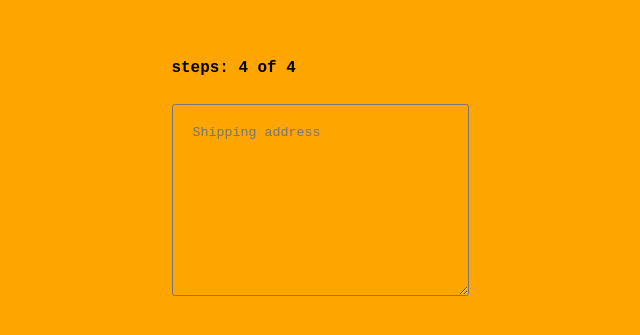
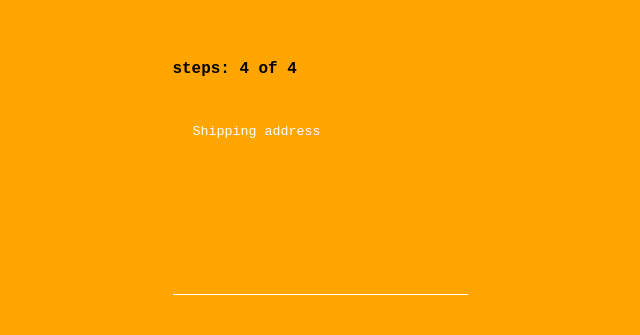
Before and after one commit to devmallett/react-basics, a React (Create React App) app in the folder d01/eone/: page / in a window 1280 px wide. Shown: the part 233-568 px from the top of the page, without its empty margins (320-960 px from the left). Built offline with nearby package versions, Linux system fonts and the light colour scheme.

Commit message:
Place holder

```diff
--- a/d01/eone/src/form/form.css
+++ b/d01/eone/src/form/form.css
@@ -35,14 +35,17 @@ body {
 
 .field2 {
   outline: none;
-  /* border-top: 10px;
+  border-color: white;
+  border-top: 10px;
   border-right: none;
-  border-left: none; */
+  border-left: none;
   padding: 1.25rem;
   background-color: inherit;
-  border-radius: 2.5px;
+  /* border-radius: 2.5px; */
+  color: white;
+  resize: none;
 }
 
-.field2 > input {
-  font-family: inherit;
+::placeholder {
+  color: white;
 }
```
